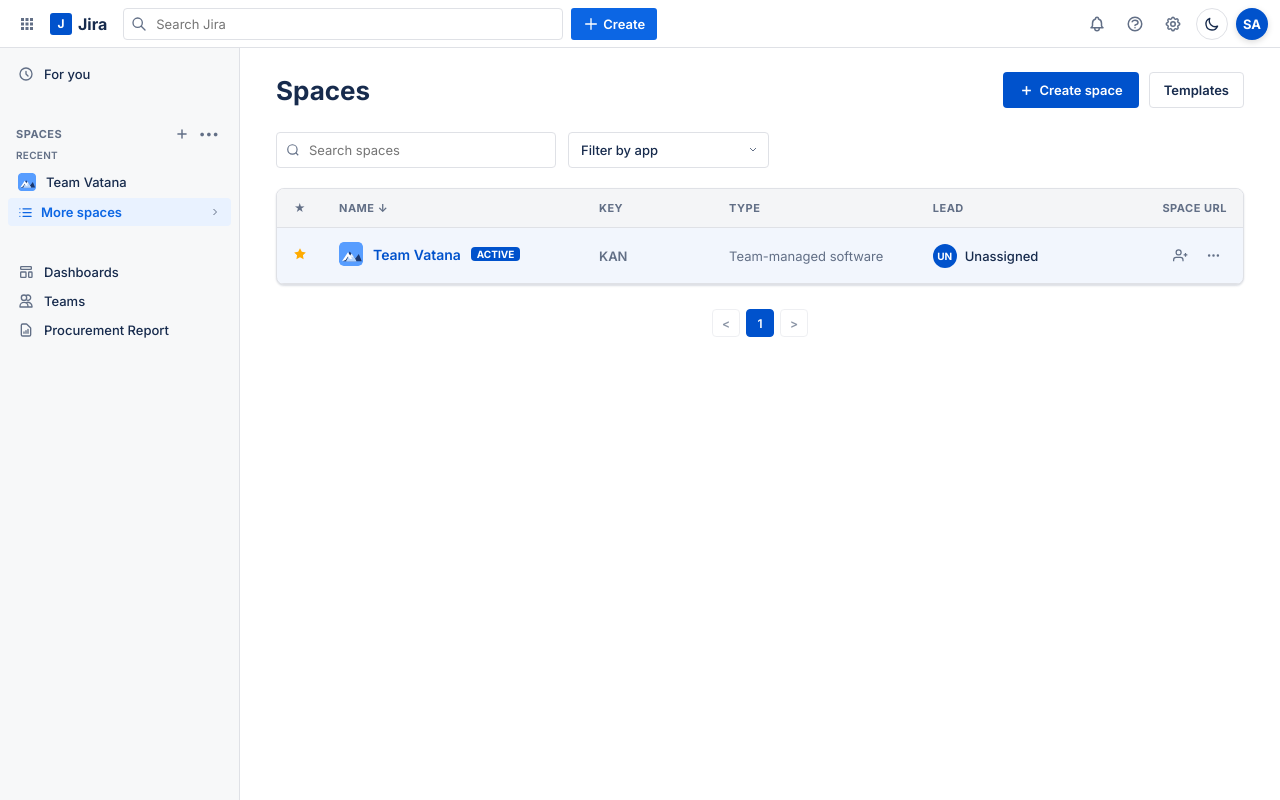
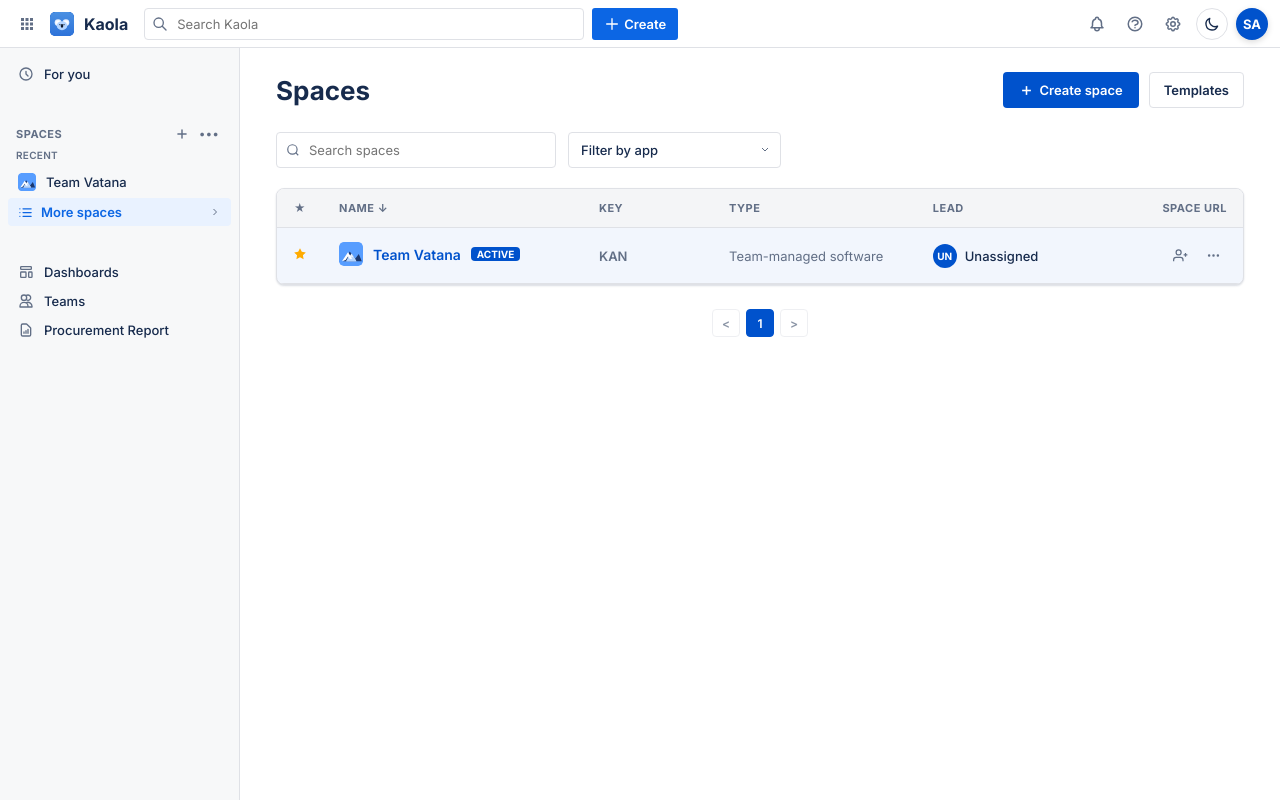
Before and after one commit to Vatnaa3301/Ticket_system_managment, a Django app: page /spaces/ in a window 1280 px wide. Run offline with Django 5.2, Linux system fonts and the light colour scheme; the visitor is signed in with stand-in values (Sample User, id 1); data comes from the database, SQL or seed files in the repository; data that the repository does not hold is empty; some libraries are stand-ins or nearby versions.

Commit message:
Apply Kaola system icon, browser tab favicon, and rebrand from Jira to Kaola across all views

```diff
--- a/templates/base.html
+++ b/templates/base.html
@@ -5,7 +5,11 @@
 <head>
     <meta charset="UTF-8">
     <meta name="viewport" content="width=device-width, initial-scale=1.0">
-    <title>{% block title %}{{ team_name }} - Jira{% endblock %}</title>
+    <title>{% block title %}{{ team_name }} - Kaola{% endblock %}</title>
+    <link rel="icon" type="image/svg+xml" href="{% static 'img/kaola-icon.svg' %}">
+    <link rel="icon" type="image/png" href="{% static 'img/kaola-icon.png' %}">
+    <link rel="shortcut icon" href="{% static 'img/kaola-icon.png' %}">
+    <link rel="apple-touch-icon" href="{% static 'img/kaola-icon.png' %}">
     <script>
         (function() {
             window.applyJiraTheme = function(theme) {
@@ -82,20 +86,20 @@
             <button class="icon-btn" title="App Switcher">
                 <svg width="18" height="18" fill="currentColor" viewBox="0 0 24 24"><path d="M4 4h4v4H4V4zm6 0h4v4h-4V4zm6 0h4v4h-4V4zM4 10h4v4H4v-4zm6 0h4v4h-4v-4zm6 0h4v4h-4v-4zM4 16h4v4H4v-4zm6 0h4v4h-4v-4zm6 0h4v4h-4v-4z"/></svg>
             </button>
-            <a href="{% url 'board' %}" class="jira-brand">
-                <div class="jira-brand-icon">J</div>
-                <span>Jira</span>
+            <a href="{% url 'board' %}" class="jira-brand" title="Kaola">
+                <img src="{% static 'img/kaola-icon.svg' %}" alt="Kaola" class="jira-brand-icon" style="width:24px; height:24px; border-radius:5px; object-fit:cover; display:inline-block; vertical-align:middle; margin-right:4px;">
+                <span>Kaola</span>
             </a>
             <div class="search-box-wrapper" style="position:relative;">
                 <div class="search-box" id="globalSearchBoxContainer">
                     <svg width="16" height="16" fill="none" stroke="currentColor" viewBox="0 0 24 24"><path stroke-linecap="round" stroke-linejoin="round" stroke-width="2" d="M21 21l-6-6m2-5a7 7 0 11-14 0 7 7 0 0114 0z"/></svg>
-                    <input type="search" id="globalSearchInput" name="jira_global_search_box" placeholder="Search Jira" autocomplete="off" autocorrect="off" autocapitalize="off" spellcheck="false" data-lpignore="true" data-1p-ignore="true" data-bwignore="true" data-form-type="other">
-                </div>
-
-                <!-- JIRA GLOBAL SEARCH DROPDOWN -->
+                    <input type="search" id="globalSearchInput" name="jira_global_search_box" placeholder="Search Kaola" autocomplete="off" autocorrect="off" autocapitalize="off" spellcheck="false" data-lpignore="true" data-1p-ignore="true" data-bwignore="true" data-form-type="other">
+                </div>
+
+                <!-- KAOLA GLOBAL SEARCH DROPDOWN -->
                 <div class="jira-global-search-dropdown" id="globalSearchDropdown" style="display:none;">
                     <div class="jira-search-tab-bar">
-                        <span class="jira-search-tab-item active">Jira</span>
+                        <span class="jira-search-tab-item active">Kaola</span>
                     </div>
                     <div class="jira-search-content">
                         <div class="jira-search-section-label" id="globalSearchSectionLabel">RECENTLY VIEWED</div>
@@ -2105,7 +2109,7 @@
                     document.querySelectorAll('.space-name, .global-team-name-text, .teams-heading-name, .space-card-title').forEach(el => {
                         el.textContent = name;
                     });
-                    if (document.title.includes(' - Jira')) {
+                    if (document.title.includes(' - Kaola') || document.title.includes(' - Jira')) {
                         document.title = document.title.replace(/^[^-]+ - /, `${name} - `);
                     }
                 }
--- a/templates/tickets/board.html
+++ b/templates/tickets/board.html
@@ -1,7 +1,7 @@
 {% extends "base.html" %}
 {% load team_tags %}
 
-{% block title %}Board - {{ team_name }} Jira{% endblock %}
+{% block title %}Board - {{ team_name }} Kaola{% endblock %}
 
 {% block content %}
 <!-- SPACE BANNER & TITLE -->
--- a/templates/tickets/email_verified.html
+++ b/templates/tickets/email_verified.html
@@ -4,7 +4,10 @@
 <head>
     <meta charset="UTF-8">
     <meta name="viewport" content="width=device-width, initial-scale=1.0">
-    <title>Email Verification - Team Vatana Jira</title>
+    <title>Email Verification - {{ team_name|default:"Team" }} Kaola</title>
+    <link rel="icon" type="image/svg+xml" href="{% static 'img/kaola-icon.svg' %}">
+    <link rel="icon" type="image/png" href="{% static 'img/kaola-icon.png' %}">
+    <link rel="shortcut icon" href="{% static 'img/kaola-icon.png' %}">
     <link rel="stylesheet" href="{% static 'css/jira-theme.css' %}">
     <style>
         :root {
--- a/templates/tickets/for_you.html
+++ b/templates/tickets/for_you.html
@@ -1,7 +1,7 @@
 {% extends "base.html" %}
 {% load team_tags %}
 
-{% block title %}For you - {{ team_name }} Jira{% endblock %}
+{% block title %}For you - {{ team_name }} Kaola{% endblock %}
 
 {% block content %}
 <style>
--- a/templates/tickets/list.html
+++ b/templates/tickets/list.html
@@ -1,7 +1,7 @@
 {% extends "base.html" %}
 {% load team_tags %}
 
-{% block title %}List View - {{ team_name }} Jira{% endblock %}
+{% block title %}List View - {{ team_name }} Kaola{% endblock %}
 
 {% block content %}
 <style>
--- a/templates/tickets/procurement_report.html
+++ b/templates/tickets/procurement_report.html
@@ -1,7 +1,7 @@
 {% extends "base.html" %}
 {% load team_tags %}
 
-{% block title %}Procurement Report - {{ team_name }} Jira{% endblock %}
+{% block title %}Procurement Report - {{ team_name }} Kaola{% endblock %}
 
 {% block content %}
 <!-- CDN Libraries for Instant Excel & PDF Exports -->
--- a/templates/tickets/spaces.html
+++ b/templates/tickets/spaces.html
@@ -1,7 +1,7 @@
 {% extends "base.html" %}
 {% load team_tags %}
 
-{% block title %}Spaces - Jira{% endblock %}
+{% block title %}Spaces - Kaola{% endblock %}
 
 {% block content %}
 <style>
@@ -331,7 +331,7 @@
                 </span>
                 {% endif %}
             {% endif %}
-            <button type="button" class="btn-jira-secondary" onclick="openTemplatesModal()" title="Browse Jira Templates">
+            <button type="button" class="btn-jira-secondary" onclick="openTemplatesModal()" title="Browse Kaola Templates">
                 <span>Templates</span>
             </button>
         </div>
@@ -347,9 +347,9 @@
         <div class="spaces-app-filter-wrapper">
             <select id="spacesAppFilterSelect" class="spaces-app-filter-select" onchange="filterSpacesTable()">
                 <option value="">Filter by app</option>
-                <option value="software">Jira Software</option>
-                <option value="service">Jira Service Management</option>
-                <option value="business">Jira Work Management</option>
+                <option value="software">Kaola Software</option>
+                <option value="service">Kaola Service Management</option>
+                <option value="business">Kaola Work Management</option>
             </select>
             <div style="position:absolute; right:10px; top:50%; transform:translateY(-50%); pointer-events:none; color:var(--jira-text-muted);">
                 <svg width="12" height="12" viewBox="0 0 24 24" fill="none" stroke="currentColor" stroke-width="2"><polyline points="6 9 12 15 18 9"/></svg>
@@ -460,7 +460,7 @@ function filterSpacesTable() {
 }
 
 function openTemplatesModal() {
-    alert('Jira Software project templates are currently configured with default Scrum & Kanban agile workflows.');
+    alert('Kaola Software project templates are currently configured with default Scrum & Kanban agile workflows.');
 }
 
 function toggleSpaceRowMenu(spaceId, event) {
--- a/templates/tickets/summary.html
+++ b/templates/tickets/summary.html
@@ -1,7 +1,7 @@
 {% extends "base.html" %}
 {% load team_tags %}
 
-{% block title %}Summary - {{ team_name }} Jira{% endblock %}
+{% block title %}Summary - {{ team_name }} Kaola{% endblock %}
 
 {% block content %}
 <!-- SPACE BANNER & TITLE (EXACT JIRA UI) -->
--- a/templates/tickets/teams.html
+++ b/templates/tickets/teams.html
@@ -1,7 +1,7 @@
 {% extends "base.html" %}
 {% load team_tags %}
 
-{% block title %}Teams - {% if selected_space %}{{ selected_space.name }}{% else %}All Spaces{% endif %} Jira{% endblock %}
+{% block title %}Teams - {% if selected_space %}{{ selected_space.name }}{% else %}All Spaces{% endif %} Kaola{% endblock %}
 
 {% block content %}
 <style>
--- a/tickets/views.py
+++ b/tickets/views.py
@@ -49,16 +49,16 @@ def send_verification_email(request, user):
     display_name = profile.full_name or user.username
     team_setting = TeamSetting.get_settings()
     team_name = team_setting.name
-    subject = f"Verify your email address for {team_name} Jira"
+    subject = f"Verify your email address for {team_name} Kaola"
 
     html_content = f"""
     <div style="font-family: Arial, sans-serif; max-width: 580px; margin: 0 auto; border: 1px solid #e0e0e0; border-radius: 8px; overflow: hidden; background-color: #ffffff;">
         <div style="background-color: #0052cc; color: #ffffff; padding: 22px 24px;">
-            <h2 style="margin: 0; font-size: 20px; font-weight: 700;">{team_name} Jira</h2>
+            <h2 style="margin: 0; font-size: 20px; font-weight: 700;">{team_name} Kaola</h2>
         </div>
         <div style="padding: 28px 24px; color: #172b4d; line-height: 1.6;">
             <p style="font-size: 15px; margin-top: 0;">Hi <strong>{display_name}</strong>,</p>
-            <p style="font-size: 14px;">Welcome to <strong>{team_name} Jira</strong>! Please verify your email address to complete your registration and start receiving ticket notifications.</p>
+            <p style="font-size: 14px;">Welcome to <strong>{team_name} Kaola</strong>! Please verify your email address to complete your registration and start receiving ticket notifications.</p>
 
             <div style="text-align: center; margin: 26px 0;">
                 <a href="{verify_url}" style="background-color: #0052cc; color: #ffffff; text-decoration: none; padding: 12px 28px; font-weight: bold; font-size: 14px; border-radius: 4px; display: inline-block;" target="_blank">Verify Email Address</a>
@@ -68,7 +68,7 @@ def send_verification_email(request, user):
             <div style="background: #f4f5f7; padding: 10px; border-radius: 4px; font-size: 12px; color: #0052cc; word-break: break-all; border: 1px solid #e0e0e0;">{verify_url}</div>
         </div>
         <div style="background-color: #fafbfc; border-top: 1px solid #ebecf0; padding: 16px 24px; text-align: center; font-size: 12px; color: #6b778c;">
-            &copy; 2026 {team_name} Jira. All rights reserved.
+            &copy; 2026 {team_name} Kaola. All rights reserved.
         </div>
     </div>
     """
@@ -94,8 +94,8 @@ def send_verification_email(request, user):
             from django.core.mail import send_mail
             send_mail(
                 subject=subject,
-                message=f"Hi {display_name},\n\nPlease verify your email address:\n{verify_url}\n\nTeam Vatana Jira",
-                from_email=getattr(settings, 'DEFAULT_FROM_EMAIL', 'Team Vatana Jira <noreply@vatana-jira.com>'),
+                message=f"Hi {display_name},\n\nPlease verify your email address:\n{verify_url}\n\nTeam Vatana Kaola",
+                from_email=getattr(settings, 'DEFAULT_FROM_EMAIL', 'Team Vatana Kaola <noreply@vatana-kaola.com>'),
                 recipient_list=[user.email],
                 html_message=html_content,
                 fail_silently=True
@@ -144,10 +144,10 @@ def send_assignment_email(ticket, assigned_user):
                     <p style="margin: 0; font-size: 14px;"><strong>Start Date:</strong> {start_date_str} | <strong>Due Date:</strong> {due_date_str}</p>
                 </div>
 
-                <p style="font-size: 13px; color: #626f86; line-height: 1.5;">Log into your <strong>{team_name}</strong> Jira workspace to view the complete details, collaborate, and update progress.</p>
+                <p style="font-size: 13px; color: #626f86; line-height: 1.5;">Log into your <strong>{team_name}</strong> Kaola workspace to view the complete details, collaborate, and update progress.</p>
             </div>
             <div style="background-color: #fafbfc; border-top: 1px solid #ebecf0; padding: 14px 24px; text-align: center; font-size: 12px; color: #6b778c;">
-                &copy; 2026 {team_name} Jira System. All rights reserved.
+                &copy; 2026 {team_name} Kaola System. All rights reserved.
             </div>
         </div>
         """
@@ -174,10 +174,10 @@ def send_assignment_email(ticket, assigned_user):
         if not sent:
             try:
                 from django.core.mail import send_mail
-                from_addr = getattr(settings, 'DEFAULT_FROM_EMAIL', None) or f"{team_name} <noreply@vatana-jira.com>"
+                from_addr = getattr(settings, 'DEFAULT_FROM_EMAIL', None) or f"{team_name} <noreply@vatana-kaola.com>"
                 send_mail(
                     subject=subject,
-                    message=f"Hi {display_name},\n\nYou have been assigned to ticket {ticket.ticket_code}: {ticket.subject}\n\nLog in to {team_name} Jira to review it.",
+                    message=f"Hi {display_name},\n\nYou have been assigned to ticket {ticket.ticket_code}: {ticket.subject}\n\nLog in to {team_name} Kaola to review it.",
                     from_email=from_addr,
                     recipient_list=[assigned_user.email],
                     html_message=html_content,
@@ -380,7 +380,7 @@ def signup_view(request):
 
         # Automatically log the user in immediately
         login(request, user)
-        messages.success(request, f"Welcome to Jira, {user.first_name or user.username}!")
+        messages.success(request, f"Welcome to Kaola, {user.first_name or user.username}!")
         return redirect('board')
 
     return redirect('login')
```
Also changed, not shown: templates/login.html (+9 -6 lines), static/favicon.ico (added), static/img/favicon.png (added), static/img/kaola-icon.png (added), static/img/kaola-icon.svg (added).
